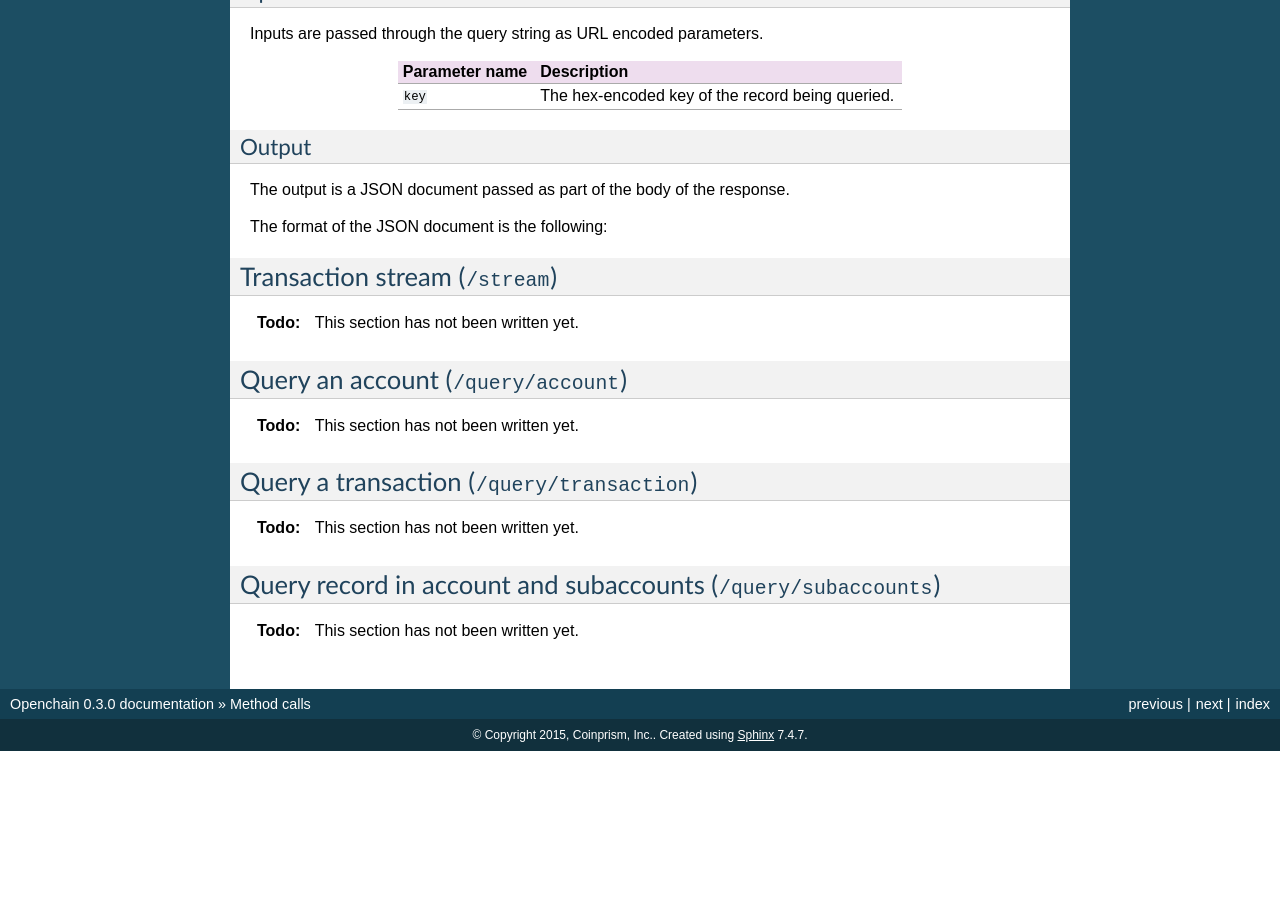
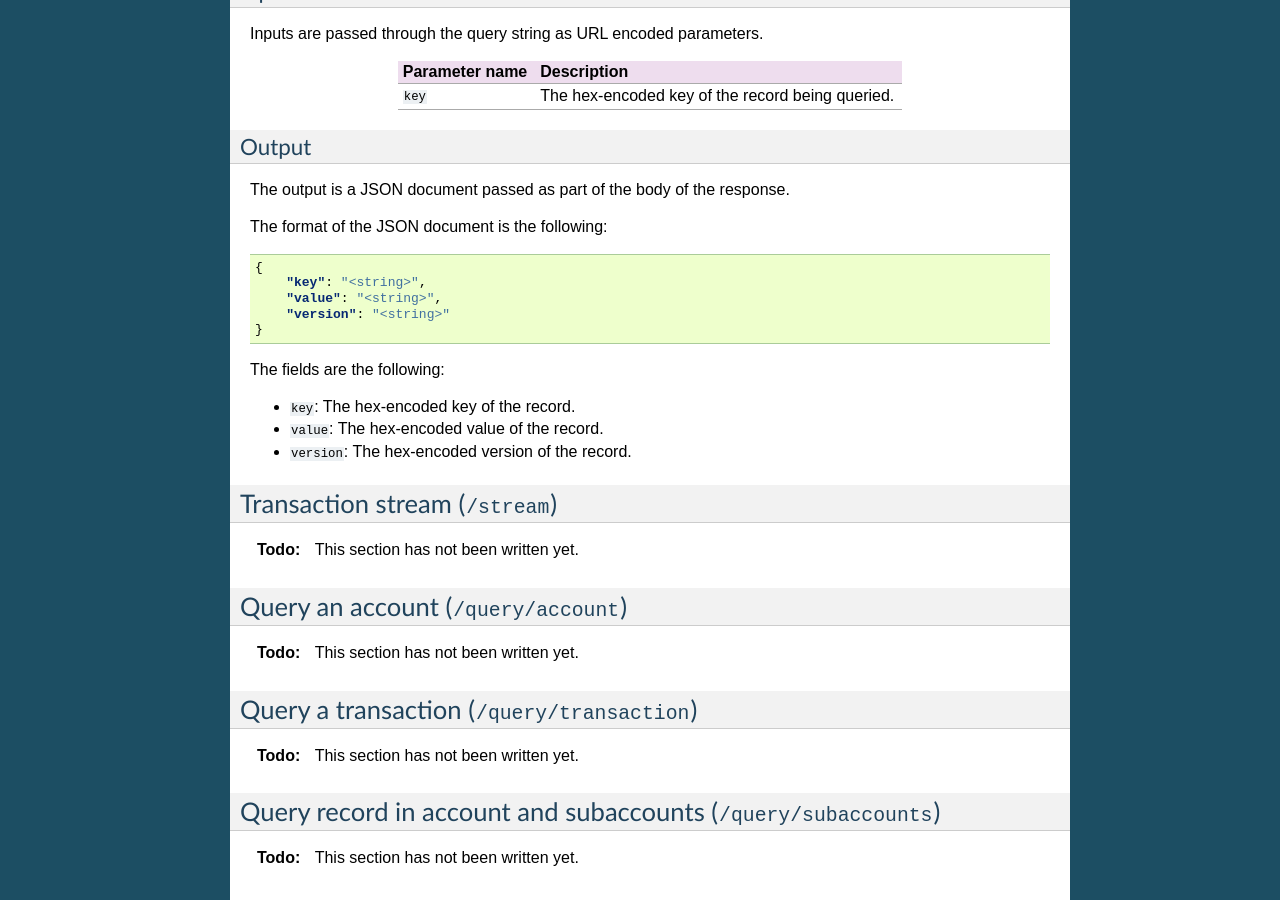
Before and after one commit to openchain/docs, a Sphinx documentation site: the page built from docs/source/api/method-calls.rst, in a window 1280 px wide and 900 px high, scrolled down 653 px. Built offline with Sphinx 7.4.7, drawn with Linux system fonts in a browser that asks for light colours; before the commit the page ends 1404 px from its top, so only the background shows below that.

Commit message:
Document the /value API

```diff
--- a/docs/source/api/method-calls.rst
+++ b/docs/source/api/method-calls.rst
@@ -46,6 +46,20 @@ The output is a JSON document passed as part of the body of the response.
 
 The format of the JSON document is the following:
 
+.. code-block:: json
+
+    {
+        "key": "<string>",
+        "value": "<string>",
+        "version": "<string>"
+    }
+
+The fields are the following:
+
+* ``key``: The hex-encoded key of the record.
+* ``value``: The hex-encoded value of the record.
+* ``version``: The hex-encoded version of the record.
+
 Transaction stream (``/stream``)
 --------------------------------
 
```
